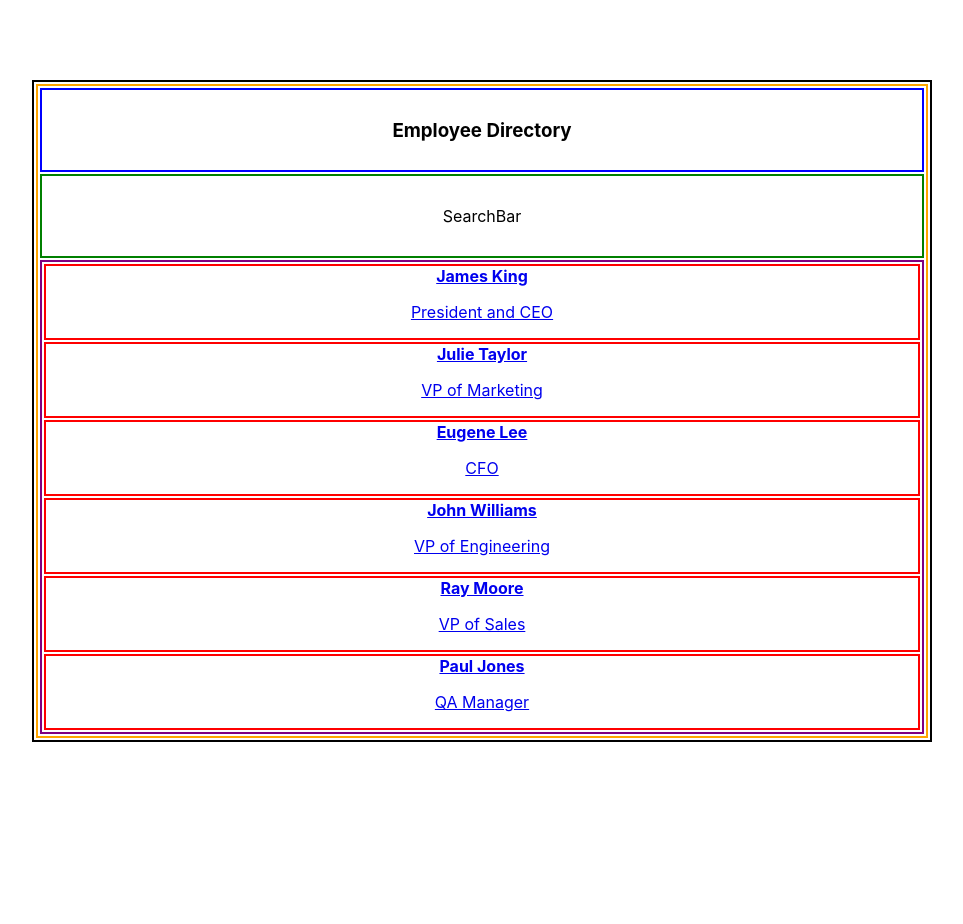
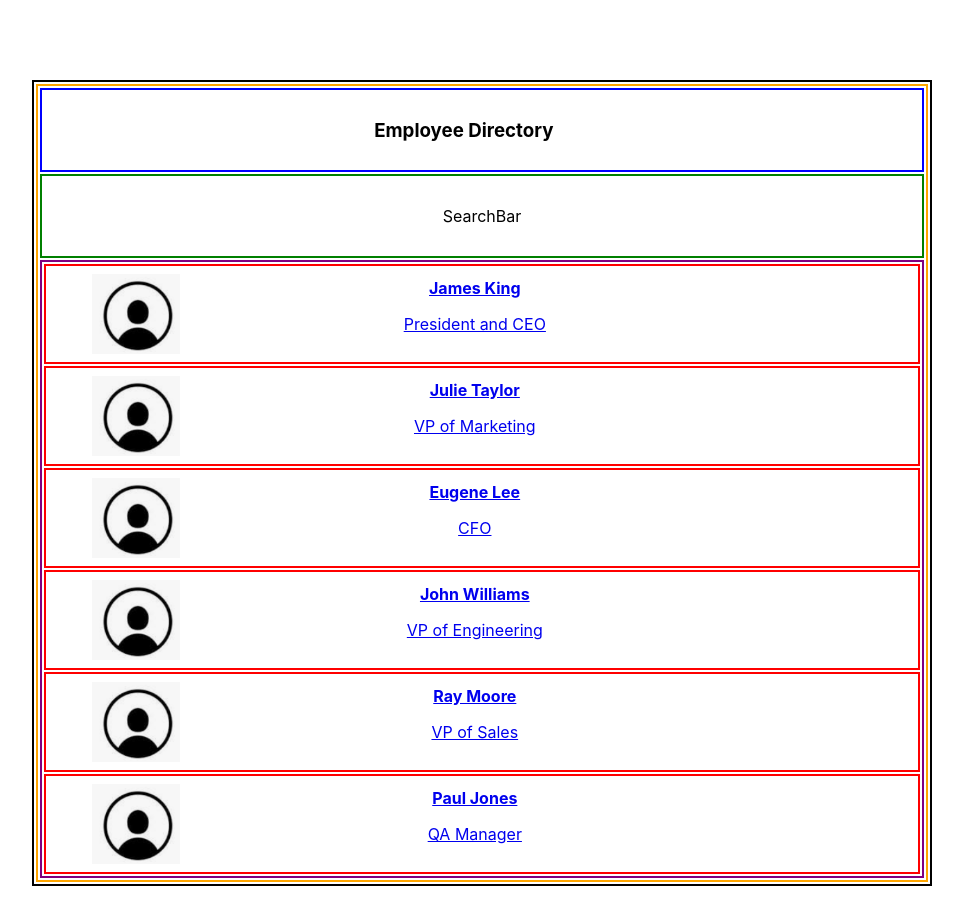
Before and after one commit to caution73/employee_directory, a React (Create React App) app: page / in a window 1280 px wide. Shown: the top 924 px of the page, without its empty margins (158-1121 px from the left). Before the commit the page ends 822 px from the top, so only its background shows below. Built offline with nearby package versions, Linux system fonts and the light colour scheme.

Commit message:
Final commit before final push.

```diff
--- a/src/App.css
+++ b/src/App.css
@@ -57,6 +57,14 @@ body {
 
 .empListItem {
   border: 2px solid red;
+  height: 12vh;
+}
+
+.empListItem > * {
+  margin: 1vh;
+  display: flex;
+  justify-content: center;
+  align-items: center;
 }
 
 .employeePage {
@@ -84,11 +92,42 @@ h4 {
   margin: 0;
 }
 
+#headerTitle {
+  flex: 1;
+  margin-right: 3vw;
+}
+
 #backCarrot {
   text-decoration: none;
-  left: 20vw;
+
 }
 
 h5 {
   margin: 0;
 }
+
+.pic {
+  background-image: url("../public/default_profile_pic.PNG");
+  background-size: cover;
+  height: 10vh;
+  width: 11vh;
+  margin-left: 3vw;
+
+}
+
+.liInfo {
+  flex: 1;
+  margin-right: 11vw;
+}
+
+.empName {
+  height: 20%;
+  display: flex;
+  flex-direction: row;
+  align-items: center;
+}
+
+.selectedEmp {
+  flex: 1;
+  margin-right: 12vw;
+}
--- a/src/components/Header.js
+++ b/src/components/Header.js
@@ -1,19 +1,19 @@
-import { Link } from "react-router-dom"
+import { Link } from "react-router-dom";
 
-export default function Header(props){
+export default function Header(props) {
+  return (
+    <div className="header">
+      {props?.showBack ? (
+        <div className="backCarrotCont">
+          <Link to="/" id="backCarrot">
+            <h1 className="backCarrotCont">&lt;</h1>
+          </Link>
+        </div>
+      ) : (
+        console.log("Nope")
+      )}
 
-    return(
-        <div className="header">
-            {props?.showBack?
-                <Link to="/"  id="backCarrot">
-                    <h1>&lt;</h1>
-                </Link>
-                :
-                console.log("Nope")
-            }
-
-            <h3 id="headerTitle">{props.title}</h3>
-
-        </div>
-    )
+      <h3 id="headerTitle">{props.title}</h3>
+    </div>
+  );
 }
```
Also changed, not shown: public/default_profile_pic.PNG (added).
